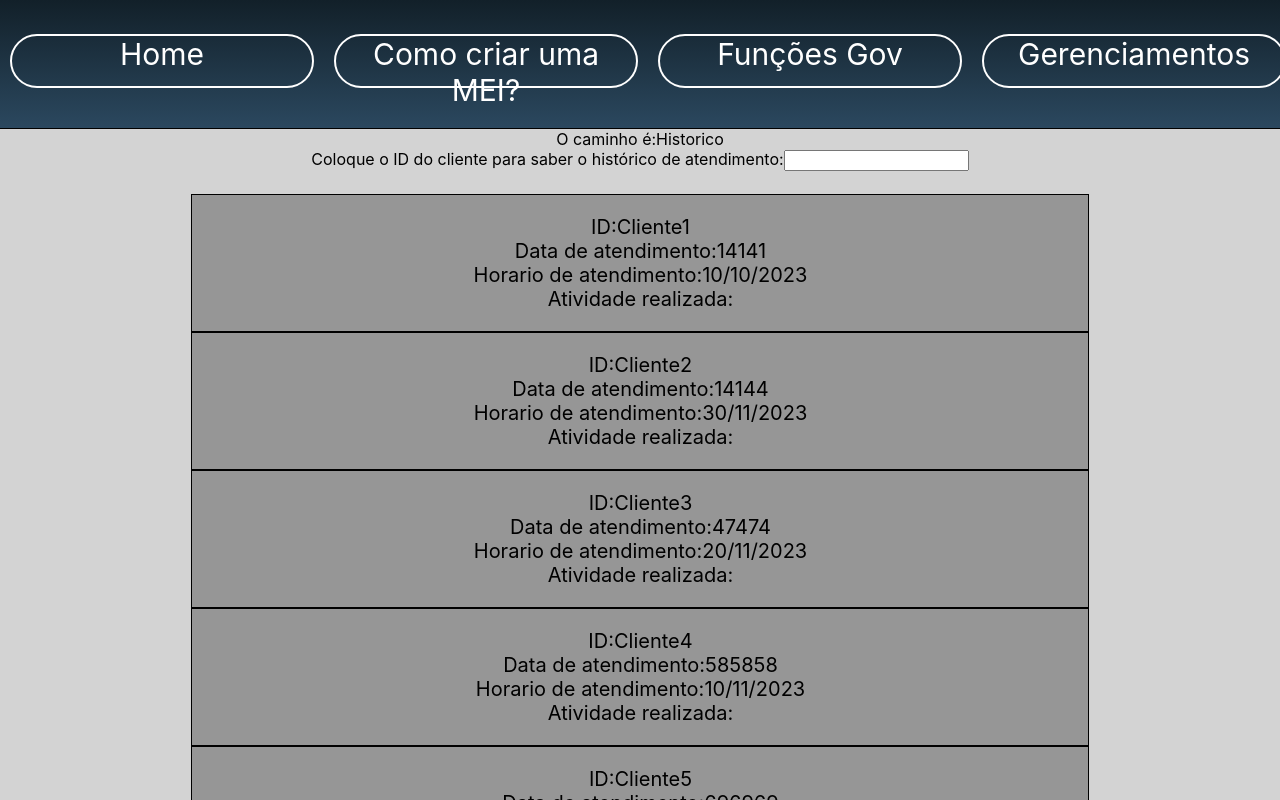
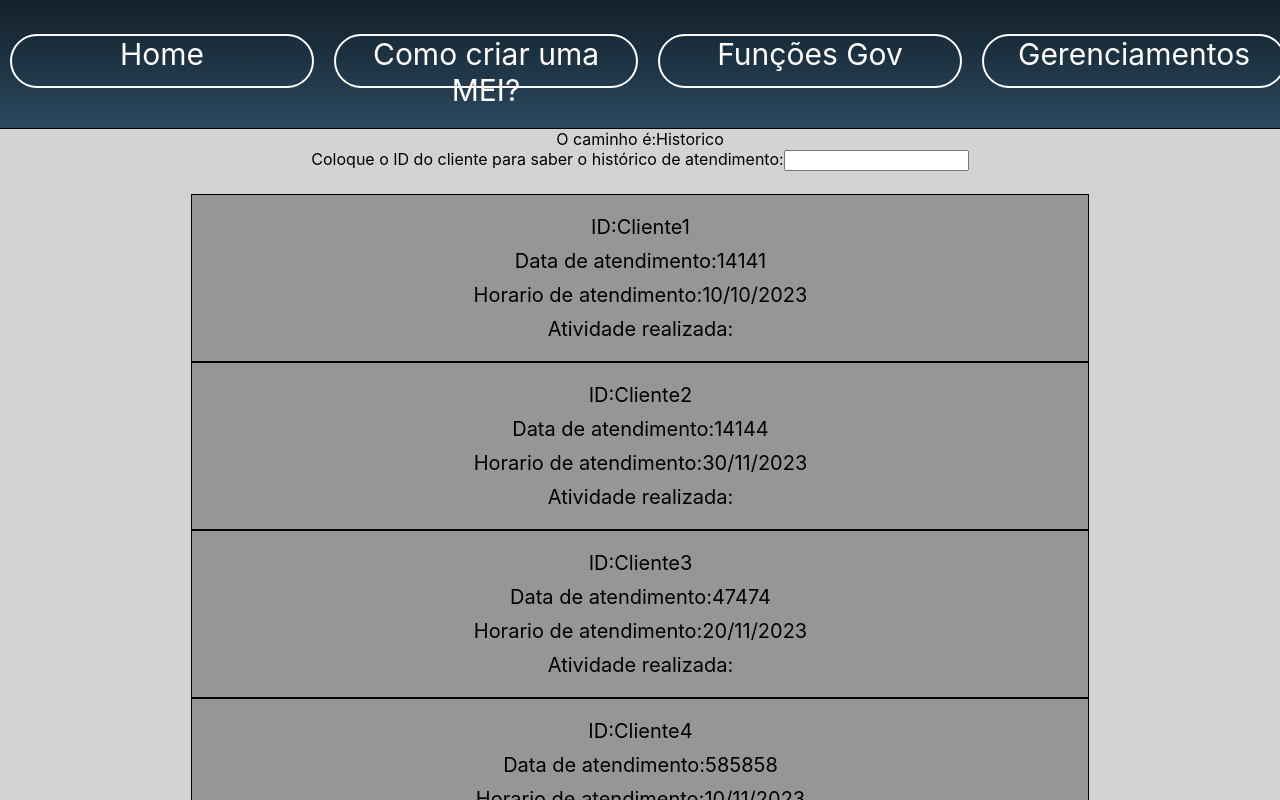
Before and after one commit to TitoSoares/MSM_bkp, a React (Create React App) app in the folder meisemmedo/meisemmedo/: page /historico in a window 1280 px wide. Shown: the top 800 px of the page. Built offline with nearby package versions, Linux system fonts and the light colour scheme.

Commit message:
Teste com Historico

```diff
--- a/meisemmedo/meisemmedo/src/Componentes/detalhes/detalheHistorico.tsx
+++ b/meisemmedo/meisemmedo/src/Componentes/detalhes/detalheHistorico.tsx
@@ -12,10 +12,10 @@ function DetalheHistorico({dados}:Props){
     return(
         <div className="lista">
             <ul className="tiraFormatacao">
-                <li>ID:{dados.id}</li>
-                <li>Data de atendimento:{dados.data}</li>
-                <li>Horario de atendimento:{dados.hora}</li>
-                <li>Atividade realizada:{dados.atividade}</li>
+                <div className="unidadeLista"><li>ID:{dados.id}</li></div>
+                <div className="unidadeLista"><li>Data de atendimento:{dados.data}</li></div>
+                <div className="unidadeLista"><li>Horario de atendimento:{dados.hora}</li></div>
+                <div className="unidadeLista"><li>Atividade realizada:{dados.atividade}</li></div>
             </ul>
         </div>
     )
--- a/meisemmedo/meisemmedo/src/Componentes/estyle/estilo.css
+++ b/meisemmedo/meisemmedo/src/Componentes/estyle/estilo.css
@@ -42,11 +42,11 @@
     height: 104px;
     border-radius:50%;
     background-image:url("../../../public/imagem_5_cabecalho.png");
-    background-color: white;
+    background-color:grey;
     border:2px white solid;
 }
 .imagemMenu:hover{
-   background-image: none;
+   background-color:rgb(155, 155, 155);
 }
 .imagemLogo{
     border-radius: 25%;
@@ -485,6 +485,9 @@
     list-style-type: none;
     padding-left: 1px;
 }
+.unidadeLista{
+   margin-top: 10px;
+}
 /*=================================================================================================================================*/
 /*TUTORIAL*/
 .paginaTutorial{
```
Also changed, not shown: 1 other file (tests, documents, lock files or other folders).
